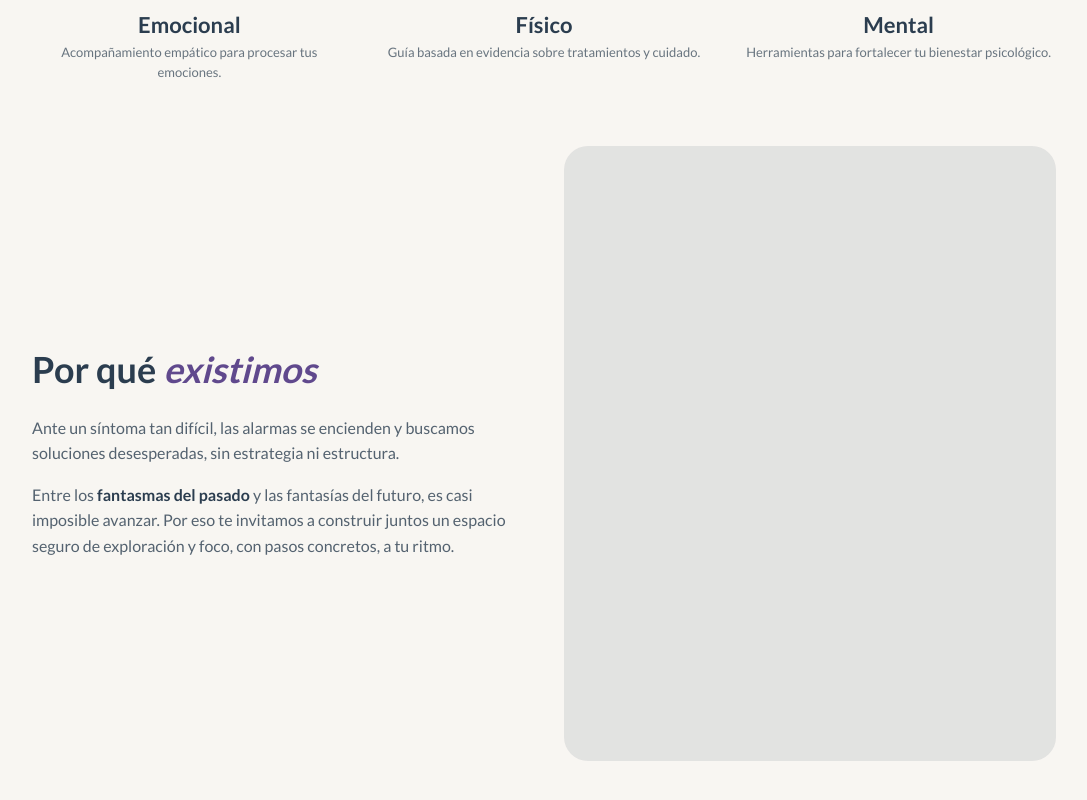
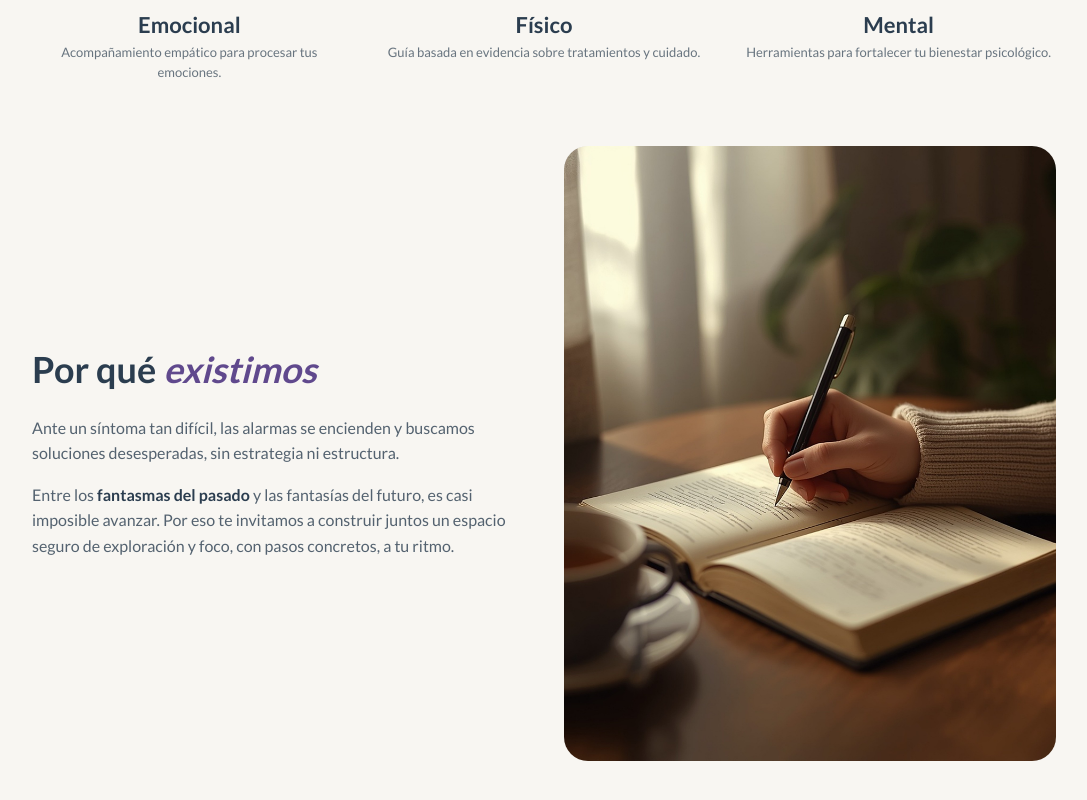
Before and after one commit to VicenteCastroIb/peloapelo-web-frontend, a Next.js app: page / in a window 1280 px wide. Shown: the part 1701-2501 px from the top of the page, without its empty margins (96-1183 px from the left). Built offline with nearby package versions, Linux system fonts and the light colour scheme; no server answers.

Commit message:
feat: integrar foto de 'Por que existimos' (Escribiendo)
- Upscale 2 pasos Lanczos + nitidez (1024x1024 -> 2304x2304)
- Reemplaza el placeholder por el Image real en el bloque espejado
- Archivo original movido a docs/assets/pq-existimos-raw.jpg

```diff
--- a/components/sections/QueEsPeloAPelo.tsx
+++ b/components/sections/QueEsPeloAPelo.tsx
@@ -111,9 +111,15 @@ export default function QueEsPeloAPelo() {
           </div>
 
           <figure>
-            {/* TODO: reemplazar por <Image src="/images/pq-existimos.jpg" ... />
-                cuando se suba la foto (prompt watercolor ya entregado). */}
-            <div className="relative aspect-[4/5] w-full overflow-hidden rounded-card-lg bg-navy/10" />
+            <div className="relative aspect-[4/5] w-full overflow-hidden rounded-card-lg bg-navy/10">
+              <Image
+                src="/images/pq-existimos.jpg"
+                alt="Una persona escribe con calma en un cuaderno, junto a una taza de té, en un momento de estructura y pausa."
+                fill
+                sizes="(min-width: 640px) 40vw, 90vw"
+                className="object-cover"
+              />
+            </div>
           </figure>
         </div>
       </FadeInOnScroll>
```
Also changed, not shown: public/images/pq-existimos.jpg (added).
